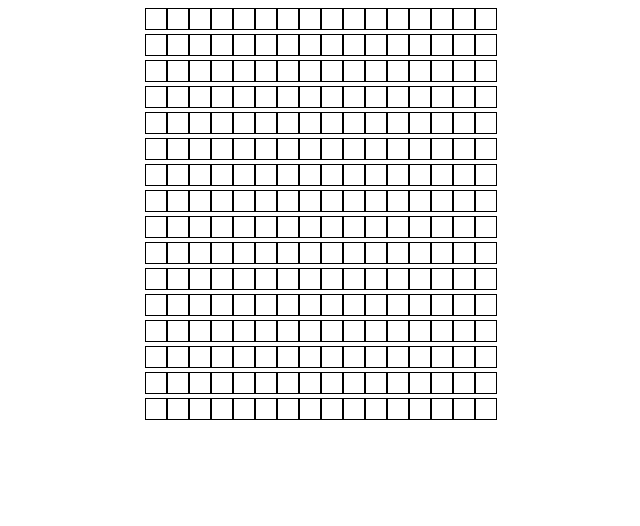
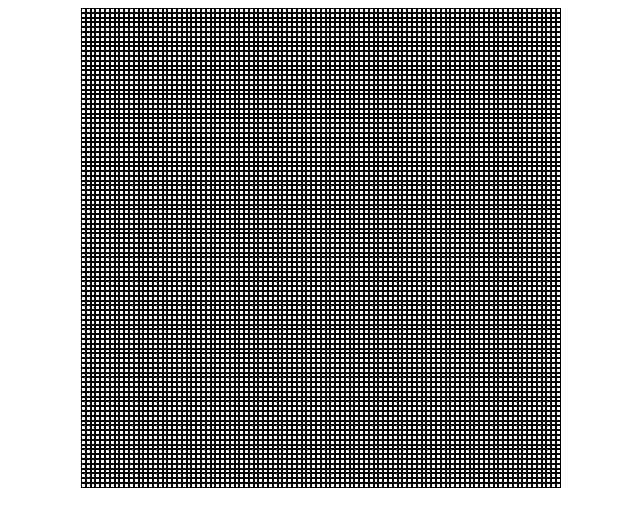
Before and after one commit to Markkimotho/etch_a_sketch, a plain HTML site: page index.html in a window 1280 px wide. Shown: the whole page, without its empty margins (319-959 px from the left). Drawn offline with Linux system fonts and the light colour scheme.

Commit message:
Addressing an n x n grid

```diff
--- a/index.html
+++ b/index.html
@@ -9,6 +9,7 @@
     <title>Etch-A-Sketch</title>
 </head>
 <body>
-    <div id="container"></div>
+    <div class="container"></div>
+
 </body>
 </html>
--- a/script.js
+++ b/script.js
@@ -1,14 +1,18 @@
-function createGrid(n) {
-    const container = document.getElementById("container");
+const gridSize = 100; // Change this value to adjust the grid size
 
-    for (let i = 0; i < n; i++) {
-        for (let j = 0; j < n; j++) {
-            let square = document.createElement("div");
-            square.className = "box";
-            container.appendChild(square);
-        }
-        let newLine = document.createElement("br");
-        container.appendChild(newLine);
+// Get the container element
+const container = document.querySelector('.container');
+
+// Set the grid size as a CSS variable
+container.style.setProperty('--grid-size', gridSize);
+
+// Create the grid squares
+function createGrid(gridSize) {
+    for (let i = 0; i < gridSize * gridSize; i++) {
+    const square = document.createElement('div');
+    square.classList.add('grid-square');
+    container.appendChild(square);
     }
 }
-createGrid(16);
+
+createGrid(gridSize);
--- a/styles.css
+++ b/styles.css
@@ -1,15 +1,13 @@
-#container {
-  /* background-color: cyan; */
-  position: relative;
+.container {
+  display: flex;
+  flex-wrap: wrap;
   margin: auto;
-  max-width: fit-content;
-  max-height: fit-content;
-  padding: 0;
+  width: 480px;
+  height: 480px;
 }
 
-.box {
+.grid-square {
+  width: calc(100% / var(--grid-size));
+  height: calc(100% / var(--grid-size));
   border: 1px solid black;
-  display: inline-block;
-  width: 20px;
-  height: 20px;
-}
+  box-sizing: border-box;
```
